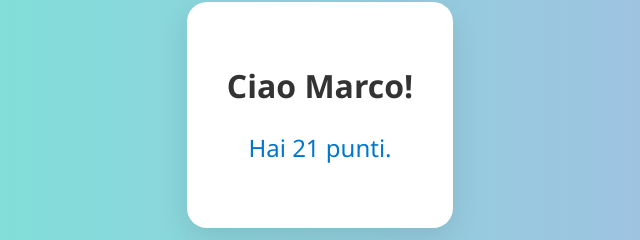
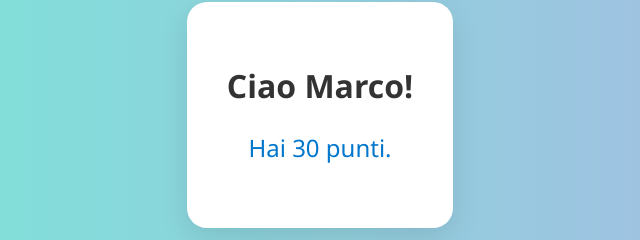
Before and after one commit to ughettoriccardo/qr3D, a plain HTML site: page index.html in a window 1280 px wide. Shown: the part 285-525 px from the top of the page, 320-960 px from the left. Drawn offline with Linux system fonts and the light colour scheme.

Commit message:
Update index.html

```diff
--- a/index.html
+++ b/index.html
@@ -37,7 +37,7 @@
 <body>
   <div class="card">
     <h1>Ciao Marco!</h1>
-    <p class="points">Hai 21 punti.</p>
+    <p class="points">Hai 30 punti.</p>
   </div>
 </body>
 </html>
```
